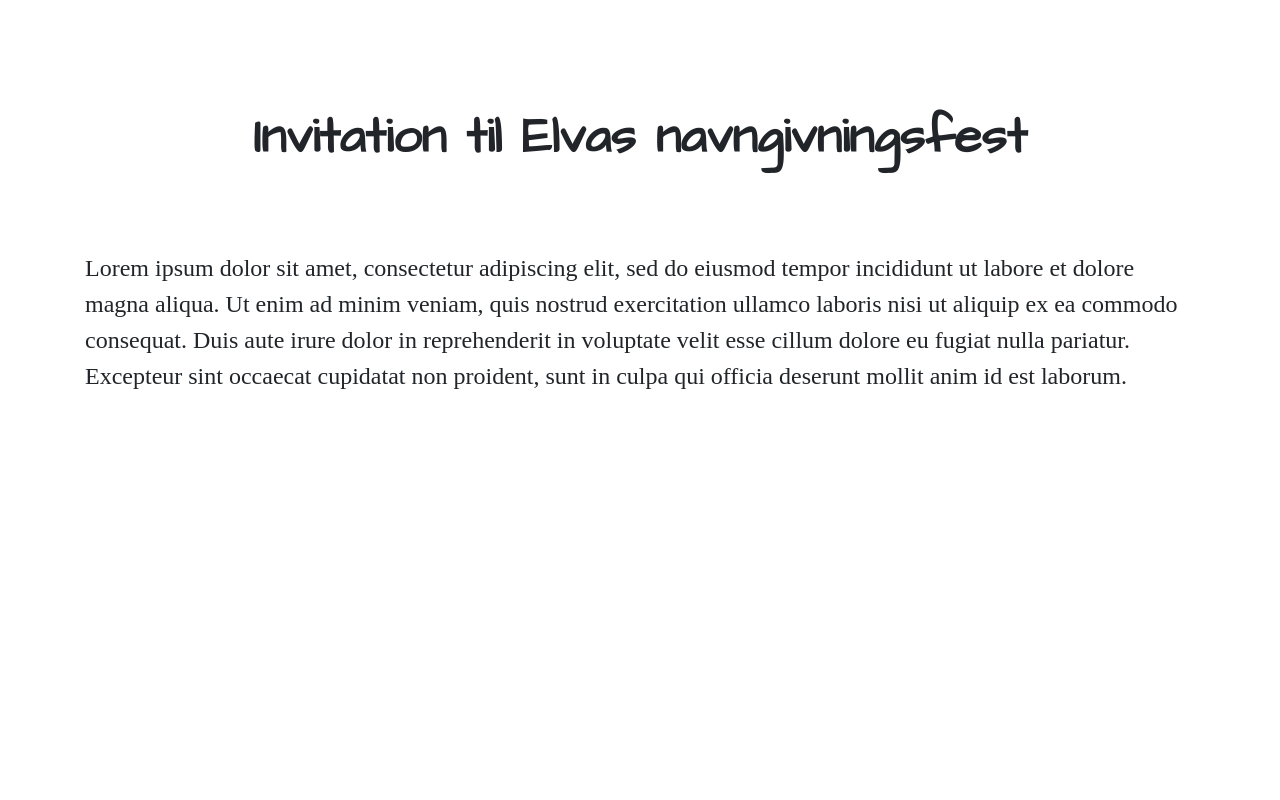
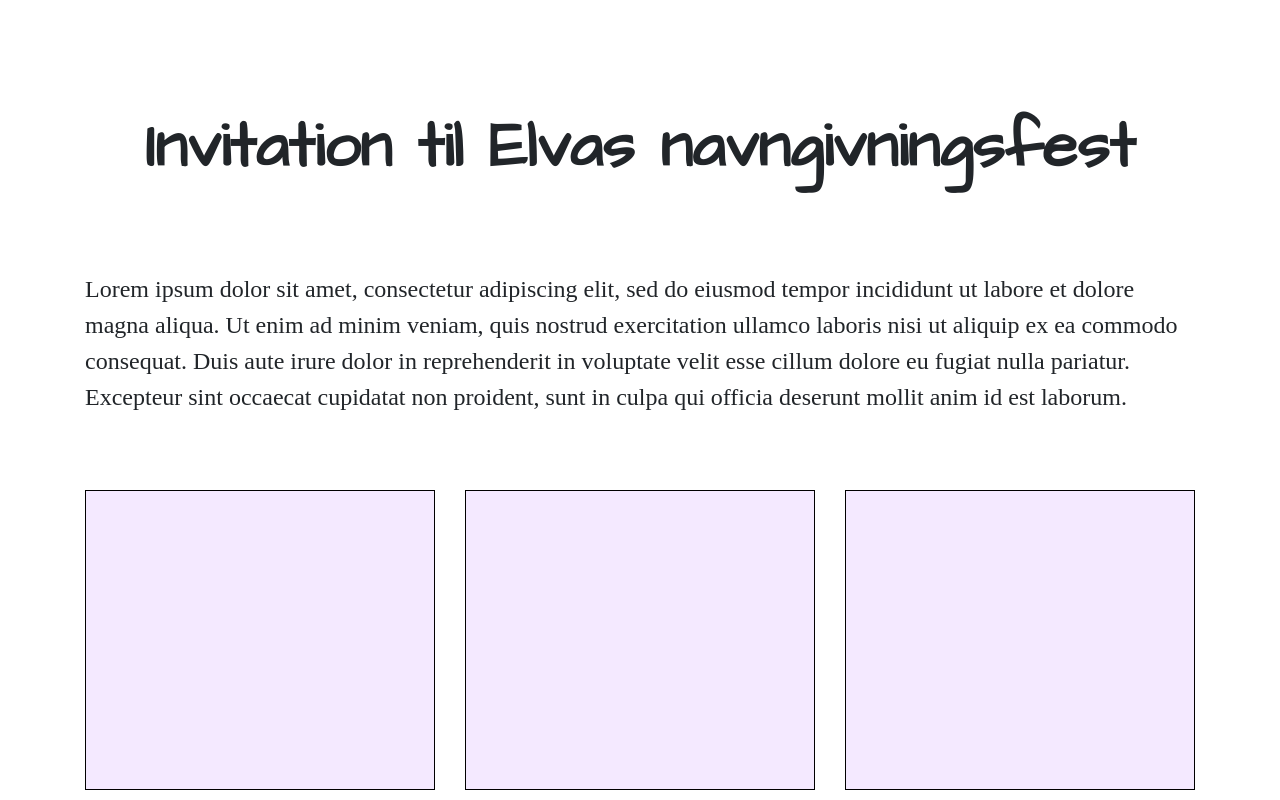
Before and after one commit to logstrup78/Elva-invitation, a plain HTML site: page index.html in a window 1280 px wide. Drawn offline with nearby package versions, Linux system fonts and the light colour scheme; a web font is replaced by a local one.

Commit message:
Added images

```diff
--- a/index.html
+++ b/index.html
@@ -26,12 +26,22 @@
     </section>
 
     <div id="billeder" class="container">
-        <div><img></div>
-        <div><img></div>
-        <div><img></div>
+        <div class="row">
+            <div class="col-4">
+                <div class="img1"><img></div>
+            </div>
+            <div class="col-4">
+                <div class="img2"><img></div>
+            </div>
+            <div class="col-4">
+                <div class="img3"><img></div>
+            </div>
      </div>
+    </div>
+
     <div id="svar">
-
+        <div class="ja"></div>
+        <div class="nej"></div>
     </div>
     <div id="hilsen">
 
--- a/style.css
+++ b/style.css
@@ -10,7 +10,7 @@ body{
     margin-top: 100px;
     margin-bottom: 75px;
     font-family: 'Architects Daughter', cursive;
-    font-size: 50px;
+    font-size: 4em;
     font-weight: 900;
 }
 
@@ -24,5 +24,22 @@ body{
 /*Billeder*/
 
 #billeder{
+    margin-top: 75px;
+}
 
+.img1{
+    background-color: rgb(244, 233, 255);
+    border: 1px solid black;
+    width: inherit;
+    height: 300px;
 }
+.img2{
+    background-color: rgb(244, 233, 255);
+    border: 1px solid black;
+    height: 300px;
+}
+.img3{
+    background-color: rgb(244, 233, 255);
+    border: 1px solid black;
+    height: 300px;
+}
```
